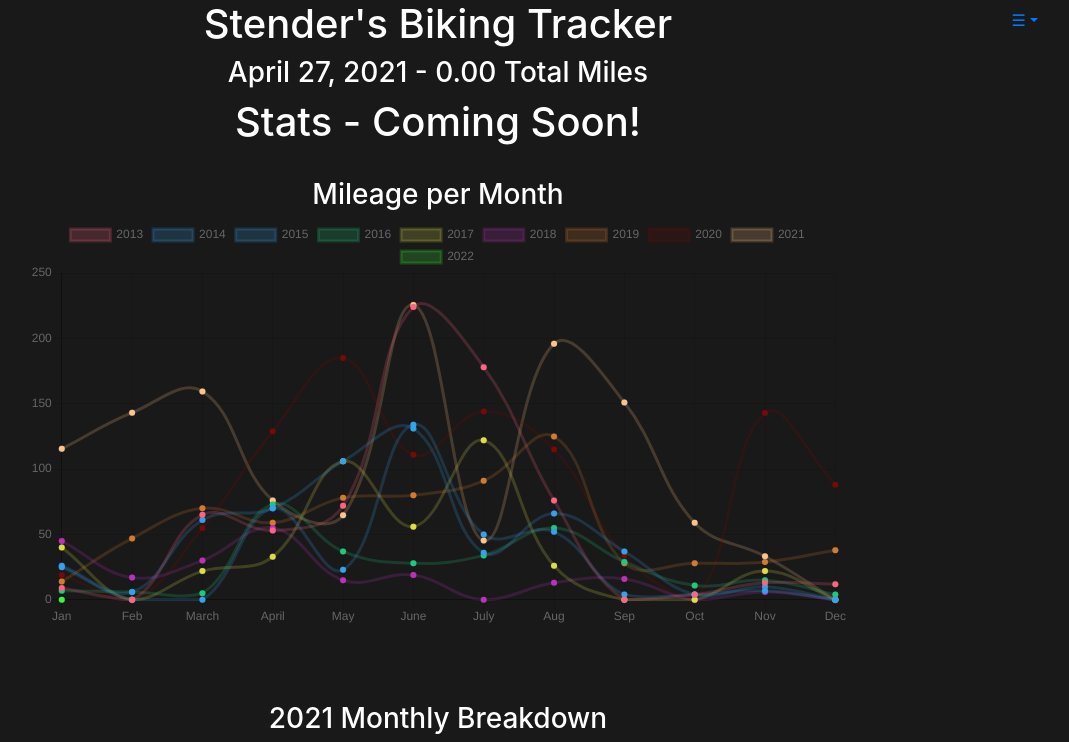
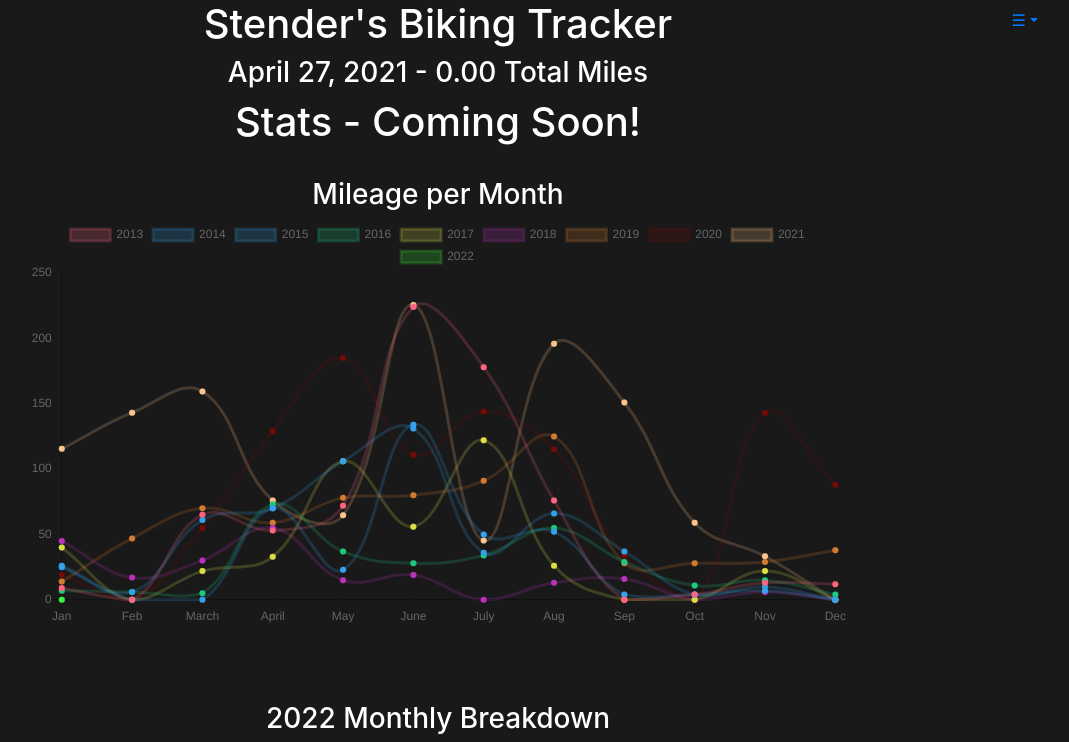
Before and after one commit to TheStender/TrackerApp, a React (Create React App) app: page /stats in a window 1280 px wide. Shown: the top 742 px of the page, without its empty margins (202-1271 px from the left). Built offline with nearby package versions, Linux system fonts and the light colour scheme; no server answers.

Commit message:
fixed date issue

```diff
--- a/src/Stats.js
+++ b/src/Stats.js
@@ -19,7 +19,7 @@ function Stats(props) {
         <br />
         <br />
         <br />
-        <h3 className='text-center'>2021 Monthly Breakdown</h3>
+        <h3 className='text-center'>2022 Monthly Breakdown</h3>
         <Table striped bordered hover variant='dark'>
           <thead>
             <tr>
@@ -62,7 +62,9 @@ function Stats(props) {
             </tr>
             <tr>
               <td>September</td>
-              <td>TBD {/* {props.distances.septemberDistance.toFixed(2)} */}</td>
+              <td>
+                TBD {/* {props.distances.septemberDistance.toFixed(2)} */}
+              </td>
             </tr>
             <tr>
               <td>October</td>
```
